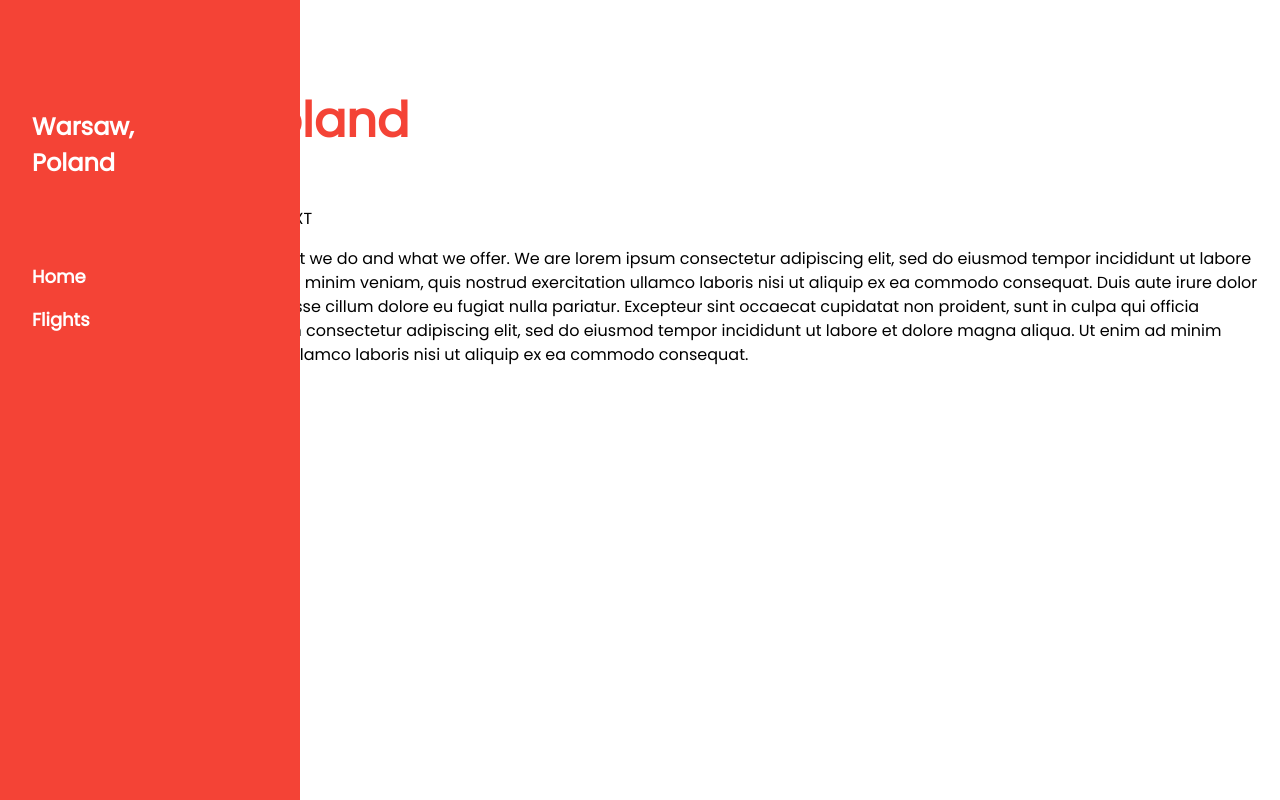
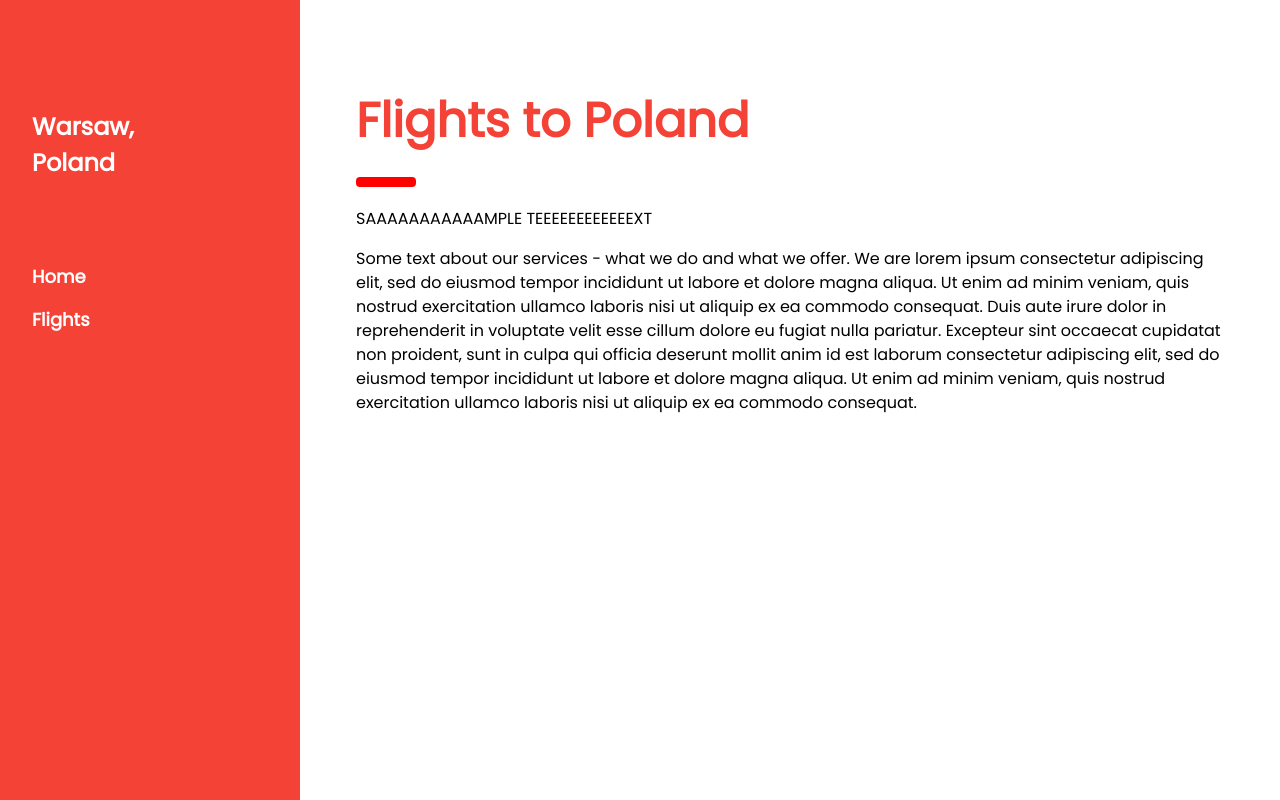
Before and after one commit to purepoland/purepoland.github.io, a plain HTML site: page pages/flights.html in a window 1280 px wide. Drawn offline with nearby package versions, Linux system fonts and the light colour scheme.

Commit message:
fixed formatting

```diff
--- a/pages/flights.html
+++ b/pages/flights.html
@@ -44,6 +44,7 @@
     </nav>
 
     <!-- The stuff -->
+    <div class="w3-main" style="margin-left:340px;margin-right:40px">
         <div class="w3-container" id="services" style="margin-top:75px">
             <h1 class="w3-xxxlarge w3-text-red"><b>Flights to Poland</b></h1>
             <hr style="width:50px;border:5px solid red" class="w3-round">
@@ -54,6 +55,7 @@
                 incididunt ut labore et dolore magna aliqua. Ut enim ad minim veniam, quis nostrud exercitation ullamco laboris nisi ut aliquip ex ea commodo consequat.
             </p>
         </div>
+    </div>
 </body>
 
 </html>
```
Lines whose indentation alone changed are shown as unchanged.
